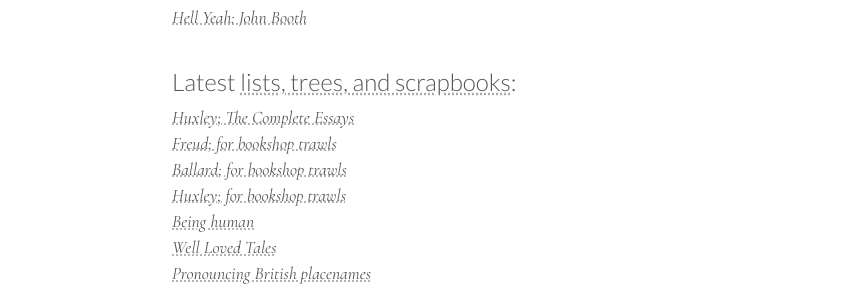
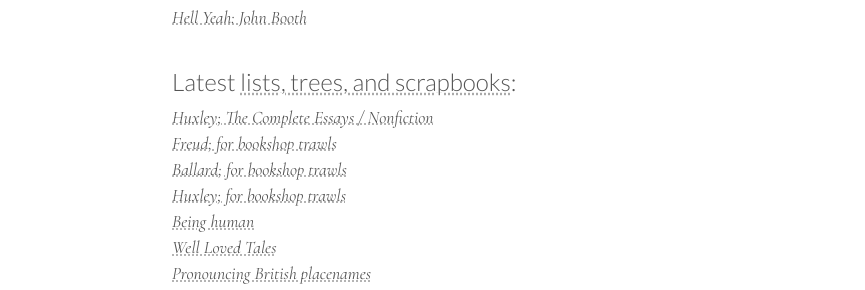
Before and after one commit to CollectionsOfThisKind/collectionsofthiskind.github.io, a Jekyll site: the page built from index.html, in a window 1280 px wide. Shown: the part 639-929 px from the top of the page, without its empty margins (78-943 px from the left). Built offline with Jekyll 4.4.1, drawn with Linux system fonts in a browser that asks for light colours.

Commit message:
Add files via upload

```diff
--- a/index.html
+++ b/index.html
@@ -76,7 +77,7 @@ A collection of notes, ordered by <a href="/pages/about/boiling.html">boiling ch
 <h2 name="lists">Latest <a href="pages/lists/index.html">lists, trees, and scrapbooks</a>:</h2>
 
 <ul class="new">
-<li><a href="pages/lists/lists/huxley-essays.html">Huxley; The Complete Essays</a></li>
+<li><a href="pages/lists/lists/huxley-essays.html">Huxley; The Complete Essays / Nonfiction</a></li>
 <li><a href="pages/lists/lists/freud.html">Freud; for bookshop trawls</a></li>
 <li><a href="pages/lists/lists/ballard.html">Ballard; for bookshop trawls</a></li>
 <li><a href="pages/lists/lists/huxley.html">Huxley; for bookshop trawls</a></li>
```
Also changed, not shown: other parts of index.html (+1 -0 lines).
